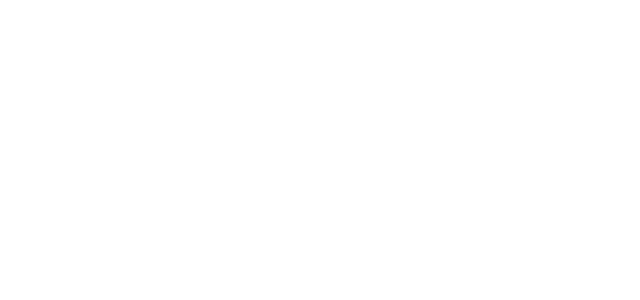
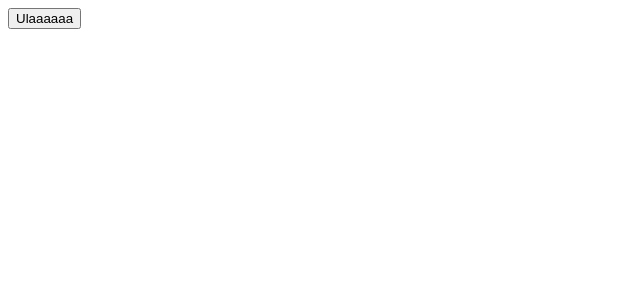
Before and after one commit to NZ888/FirstTask, a React (Vite) app in the folder first/: page / in a window 1280 px wide. Shown: the top 300 px of the page, without its empty margins (0-640 px from the left). Built offline with nearby package versions, Linux system fonts and the light colour scheme.

Commit message:
Kirylchyk

```diff
--- a/first/src/App.jsx
+++ b/first/src/App.jsx
@@ -1,11 +1,11 @@
-
+import VladKir from "./components/kirylchyk"
 function App() {
 
   return (
     <>
       {/* Tu dodajemy swój component
       <NazwaWaszegoComponentu></NazwaWaszegoComponentu> */}
-
+<VladKir/>
 
     </>
   )
--- /dev/null
+++ b/first/src/components/kirylchyk.jsx
@@ -0,0 +1,11 @@
+import React from "react";
+
+const VladKir = () => {
+    return(
+        <>
+        <button>Ulaaaaaa</button>
+        </>
+    );
+};
+
+export default VladKir;
```
